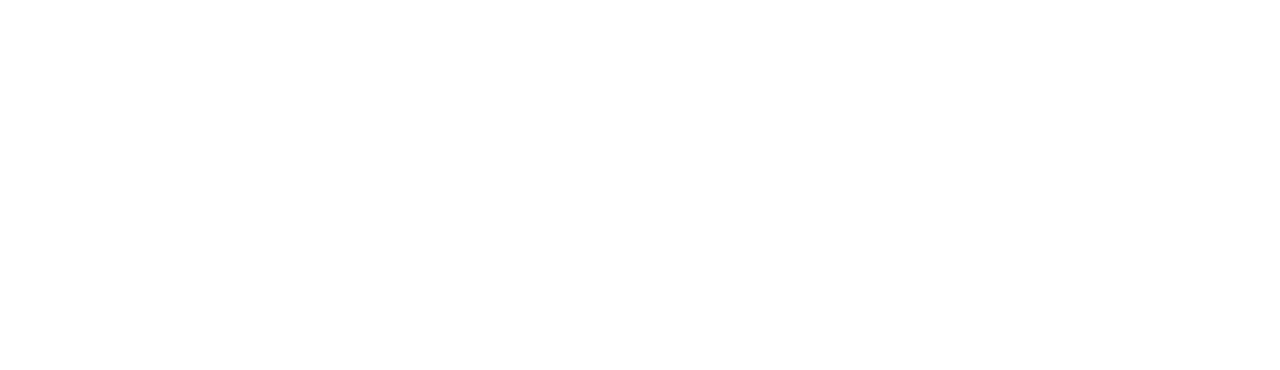
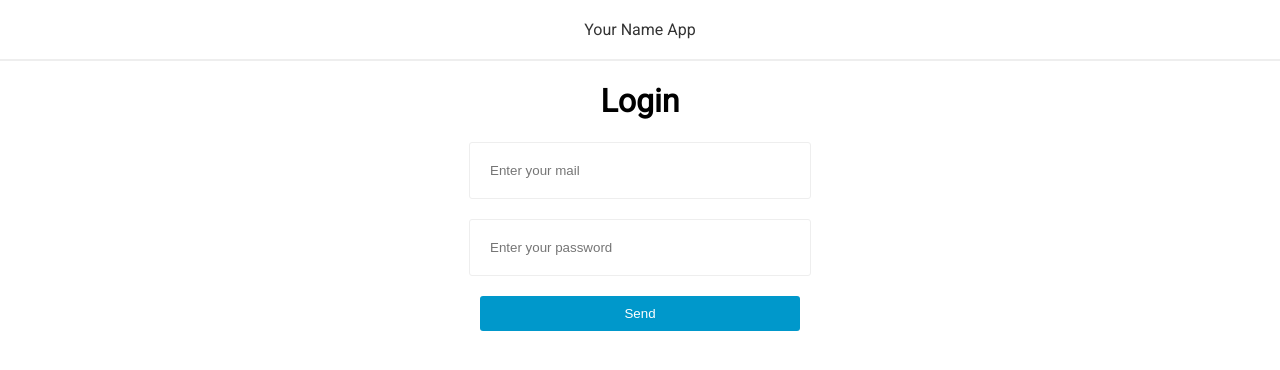
Before and after one commit to bran542/php_login_mysql, a PHP site: page /login.php in a window 1280 px wide. Before the commit the part shown is empty. Shown: the top 370 px of the page. Run offline with PHP 8.4, Linux system fonts and the light colour scheme.

Commit message:
Se implemento formulario para Login y estilos css

```diff
--- a/assets/css/style.css
+++ b/assets/css/style.css
@@ -4,3 +4,42 @@ body{
     font-family: 'Roboto', sans-serif;
     text-align: center;
 }
+
+input[type="text"], input[type="password"]{
+    outline: none;
+    padding: 20px;
+    display: block;
+    width: 300px;
+    border-radius: 3px;
+    border: 1px solid #eee;
+    margin: 20px auto;
+}
+
+input[type="submit"]{
+    padding: 10px;
+    color: #fff;
+    background: #0098cb;
+    width: 320px;
+    margin: 20px auto;
+    margin-top: 0;
+    border: 0;
+    border-radius: 3px;
+    cursor: pointer;
+}
+
+input[type="submit"]:hover{
+    background-color: #00b8eb;
+}
+
+header{
+    border-bottom: 2px solid #eee;
+    padding: 20px 0;
+    margin-bottom: 10px;
+    width: 100%;
+    text-align: center;
+}
+
+header a {
+    text-decoration: none;
+    color: #333;
+}
--- a/index.php
+++ b/index.php
@@ -9,6 +9,9 @@
         <link rel="stylesheet" href="assets/css/style.css">
     </head>
     <body>
+
+        <?php include("partials/header.php")?>
+
         <h1>Please Login or SignUp</h1>
         <a href="login.php">Login</a> or
         <a href="signup.php">SignUp</a>
--- a/login.php
+++ b/login.php
@@ -0,0 +1,22 @@
+<!DOCTYPE html>
+<html lang="en">
+    <head>
+        <meta charset="UTF-8">
+        <meta http-equiv="X-UA-Compatible" content="IE=edge">
+        <meta name="viewport" content="width=device-width, initial-scale=1.0">
+        <title>Login</title>
+        <link href="https://fonts.googleapis.com/css2?family=Roboto" rel="stylesheet">
+        <link rel="stylesheet" href="assets/css/style.css">
+    </head>
+    <body>
+        <?php include("partials/header.php")?>
+        <h1>Login</h1>
+
+        <form action="login.php" method="POST">
+            <input type="text" name="email" placeholder="Enter your mail">
+            <input type="password" name="password" placeholder="Enter your password">
+            <input type="submit" value="Send">
+        </form>
+
+    </body>
+</html>
--- /dev/null
+++ b/partials/header.php
@@ -0,0 +1,3 @@
+<header>
+    <a href="/php_login_mysql">Your Name App</a>
+</header>
```
